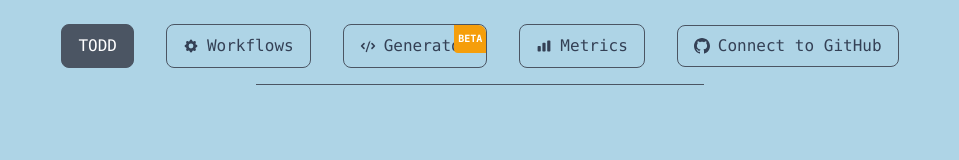
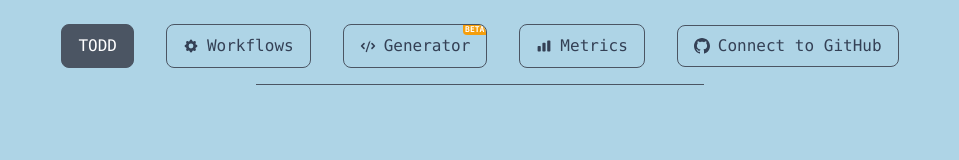
Before and after one commit to nelceb/todd-automation, a Next.js app: page / in a window 1280 px wide. Shown: the top 160 px of the page, without its empty margins (160-1119 px from the left). Built offline with nearby package versions, Linux system fonts and the light colour scheme.

Commit message:
style: Make BETA label smaller while maintaining readability
- Reduce text size from 10px to 8px
- Reduce padding to px-0.5 py-0 for more compact appearance
- Add leading-tight and lineHeight for better text readability
- Keep orange color and corner positioning

```diff
--- a/app/page.tsx
+++ b/app/page.tsx
@@ -141,9 +141,10 @@ export default function Home() {
                 <path fillRule="evenodd" d="M12.316 3.051a1 1 0 01.633 1.265l-4 12a1 1 0 11-1.898.632l4-12a1 1 0 011.265-.633zM5.707 6.293a1 1 0 010 1.414L3.414 10l2.293 2.293a1 1 0 11-1.414 1.414l-3-3a1 1 0 010-1.414l3-3a1 1 0 011.414 0zm8.586 0a1 1 0 011.414 0l3 3a1 1 0 010 1.414l-3 3a1 1 0 11-1.414-1.414L16.586 10l-2.293-2.293a1 1 0 010-1.414z" clipRule="evenodd" />
               </svg>
               <span>Generator</span>
-              <span className="absolute top-0 right-0 px-1 py-0.5 text-[10px] font-bold rounded-bl rounded-tr-lg" style={{
+              <span className="absolute top-0 right-0 px-0.5 py-0 text-[8px] font-bold rounded-bl rounded-tr-lg leading-tight" style={{
                 backgroundColor: '#F59E0B',
-                color: 'white'
+                color: 'white',
+                lineHeight: '1.2'
               }}>
                 BETA
               </span>
```
